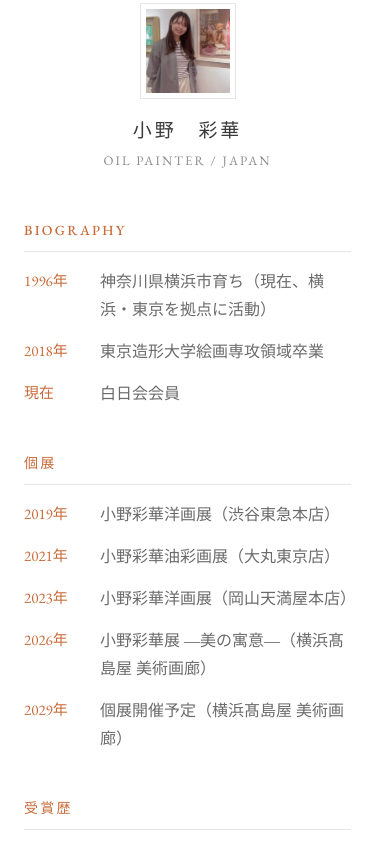
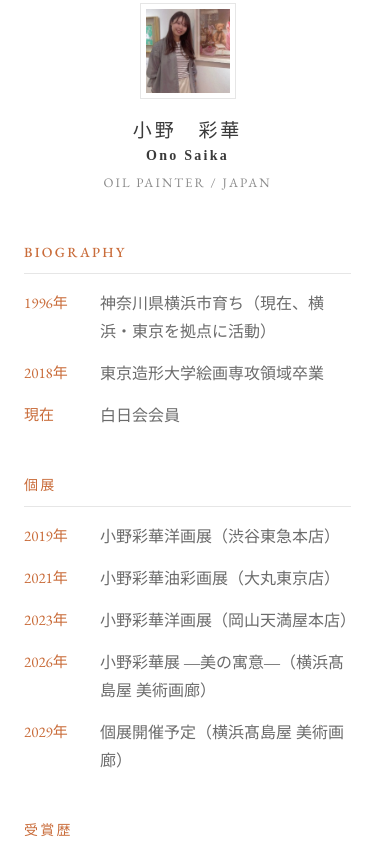
Before and after one commit to perihara/onosaika-site, a plain HTML site: page index.html in a window 390 px wide. Shown: the part 6617-7460 px from the top of the page. Drawn offline with nearby package versions, Linux system fonts and the light colour scheme.

Commit message:
Add files via upload

```diff
--- a/index.html
+++ b/index.html
@@ -350,6 +350,7 @@
   .artist-photo{width:140px;height:140px;flex-shrink:0;overflow:hidden;border:1px solid var(--line);padding:6px;}
   .artist-photo img{width:100%;height:100%;object-fit:cover;}
   .artist-name{font-size:26px;letter-spacing:.15em;font-weight:500;}
+  .artist-name-en{font-family:var(--serif-jp);font-weight:700;font-size:16px;letter-spacing:.16em;color:var(--ink);margin-top:8px;}
   .artist-role{font-family:var(--serif-en);font-size:12px;color:var(--gray-soft);margin-top:14px;letter-spacing:.16em;text-transform:uppercase;}
   .bio-wrap{max-width:600px;margin:0 auto;}
   .bio-cat{margin-bottom:52px;}
@@ -369,6 +370,7 @@
     .artist-top{flex-direction:column;text-align:center;gap:16px;margin-bottom:52px;}
     .artist-photo{width:96px;height:96px;padding:5px;}
     .artist-name{font-size:19px;}
+    .artist-name-en{font-size:14px;margin-top:6px;}
     .artist-role{font-size:13px;margin-top:10px;}
     .bio-cat{margin-bottom:44px;}
     .bio-cat h4{font-size:14px;margin-bottom:16px;padding-bottom:12px;}
@@ -548,6 +550,7 @@
       <div class="artist-photo"><img src="images/artist.jpg" alt="小野彩華"></div>
       <div>
         <div class="artist-name">小野　彩華</div>
+        <div class="artist-name-en">Ono Saika</div>
         <div class="artist-role">Oil painter / Japan</div>
       </div>
     </div>
@@ -703,7 +706,7 @@
       <a data-nav="contact">CONTACT</a>
     </div>
     <div class="site-foot-bottom">
-      <div class="site-foot-copy">©ono saika</div>
+      <div class="site-foot-copy">© Ono Saika</div>
       <button class="lang-toggle lang-toggle-mobile" data-lang-toggle>EN</button>
     </div>
   </footer>
@@ -735,7 +738,7 @@
         <div class="row"><div class="label">Year</div><div class="val" id="modalYear"></div></div>
         <div class="row"><div class="label">Medium</div><div class="val" id="modalMedium"></div></div>
         <div class="row"><div class="label">Dimensions</div><div class="val" id="modalDim"></div></div>
-        <div class="row"><div class="label">Artist</div><div class="val">Saika Ono</div></div>
+        <div class="row"><div class="label">Artist</div><div class="val">Ono Saika</div></div>
         <div class="row row-price"><div class="label">Price</div><div class="val" id="modalPrice"></div></div>
       </div>
     </div>
```
